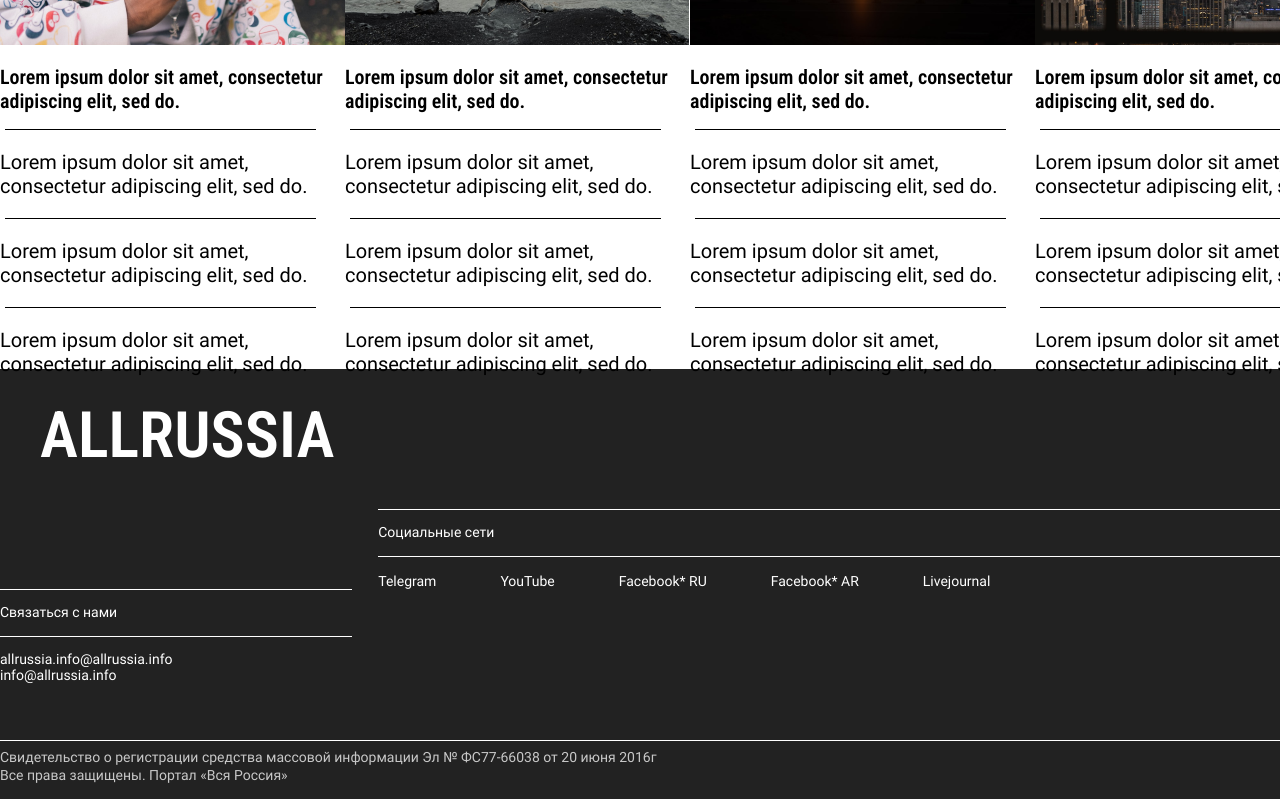
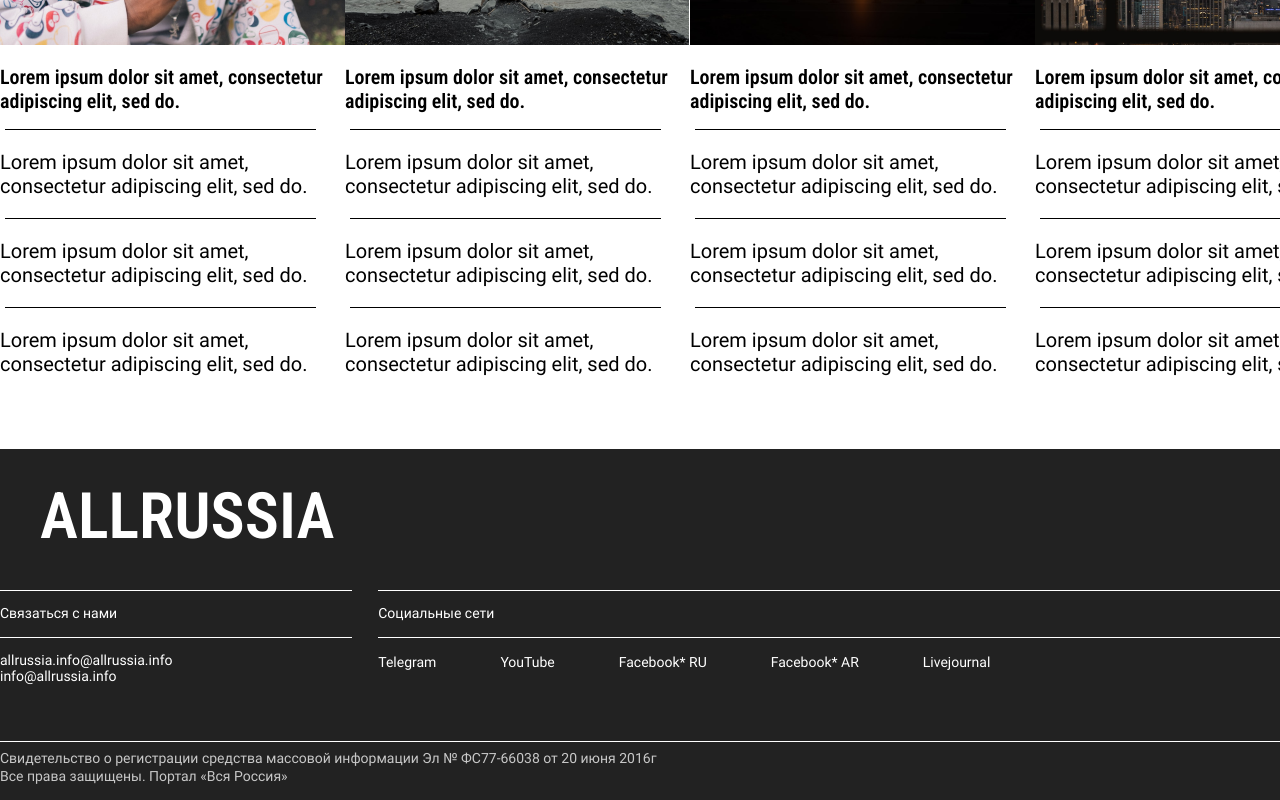
Before and after one commit to nsstnc/AllRussia-backend, a Vue app in the folder frontend/: page / in a window 1280 px wide. Shown: the part 4661-5461 px from the top of the page. Built offline with nearby package versions, Linux system fonts and the light colour scheme.

Commit message:
footer fix

```diff
--- a/frontend/src/components/layouts/FooterDefault.vue
+++ b/frontend/src/components/layouts/FooterDefault.vue
@@ -2,9 +2,7 @@
   <div>
       <footer class="footer">
         <div class="footer__wrapper wrapper">
-            <h2 class="footer__logo logo">
-              ALLRUSSIA
-            </h2>
+          <h2 class="footer__logo logo">ALLRUSSIA</h2>
           <div class="footer__list list">
             <div class="list__contact contact line-top">
               <p class=" contact__text line-bottom">Связаться с нами</p>
@@ -52,10 +50,10 @@ a {
 
 .footer{
 font-family: "Roboto", sans-serif;
-  margin-top: 40px;
+margin-top: 120px;
 background-color: #222222;
 color: white;
-  padding-top: 29px;
+padding-top: 30px;
 }
 
 .bottom__text {
@@ -73,6 +71,7 @@ a {
 font-size: 64px;
 margin: 0;
 margin-left: 40px;
+margin-bottom: 36px;
 }
 
 .footer__wrapper{
@@ -84,10 +83,10 @@ a {
 display: flex;
 flex-direction: row;
 gap: 26px;
-  margin-top: 36px;
 }
 
 .list__contact{
+margin-top: 0;
 width: 500px;
 }
 
```
Lines whose indentation alone changed are shown as unchanged.
